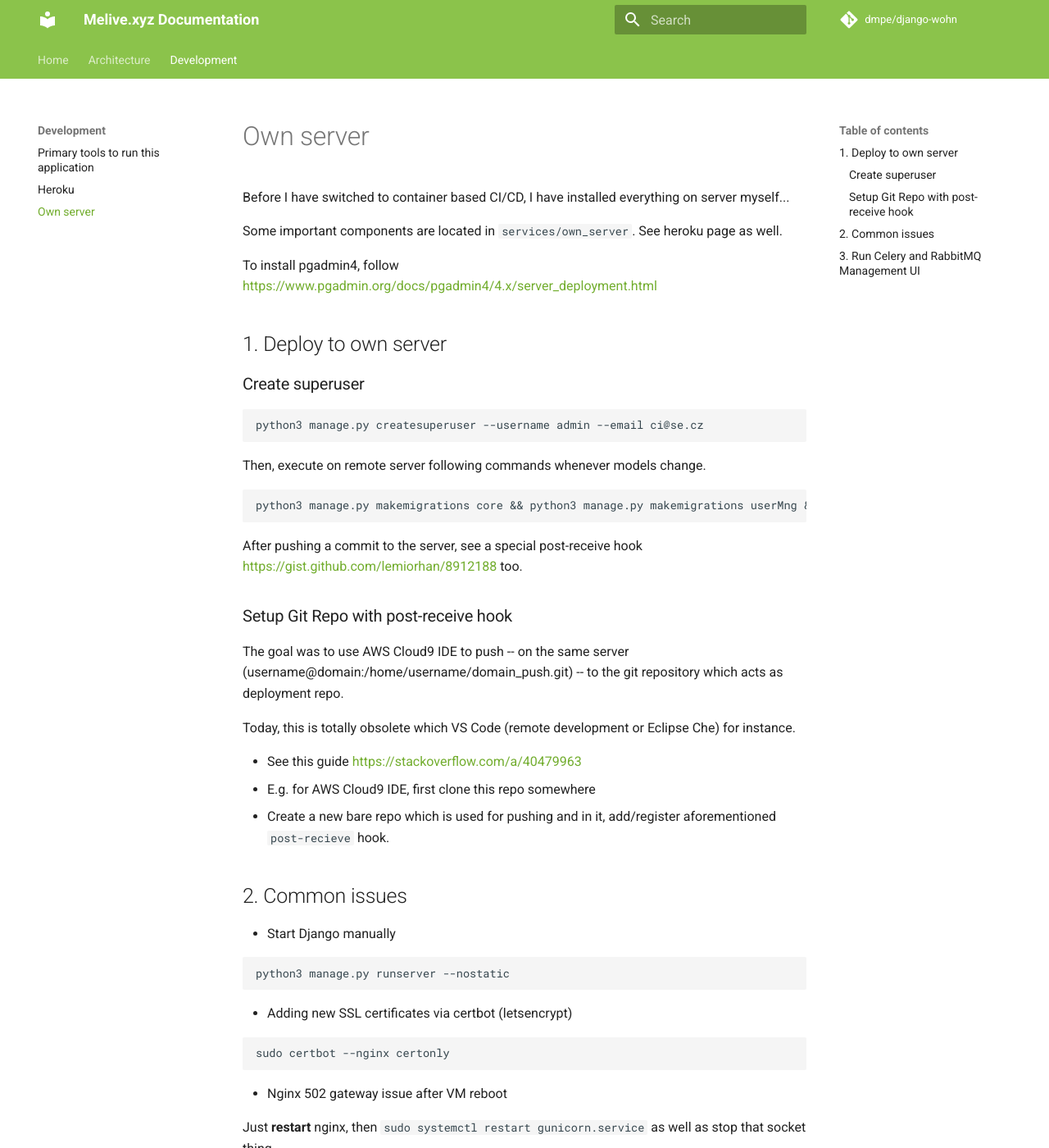
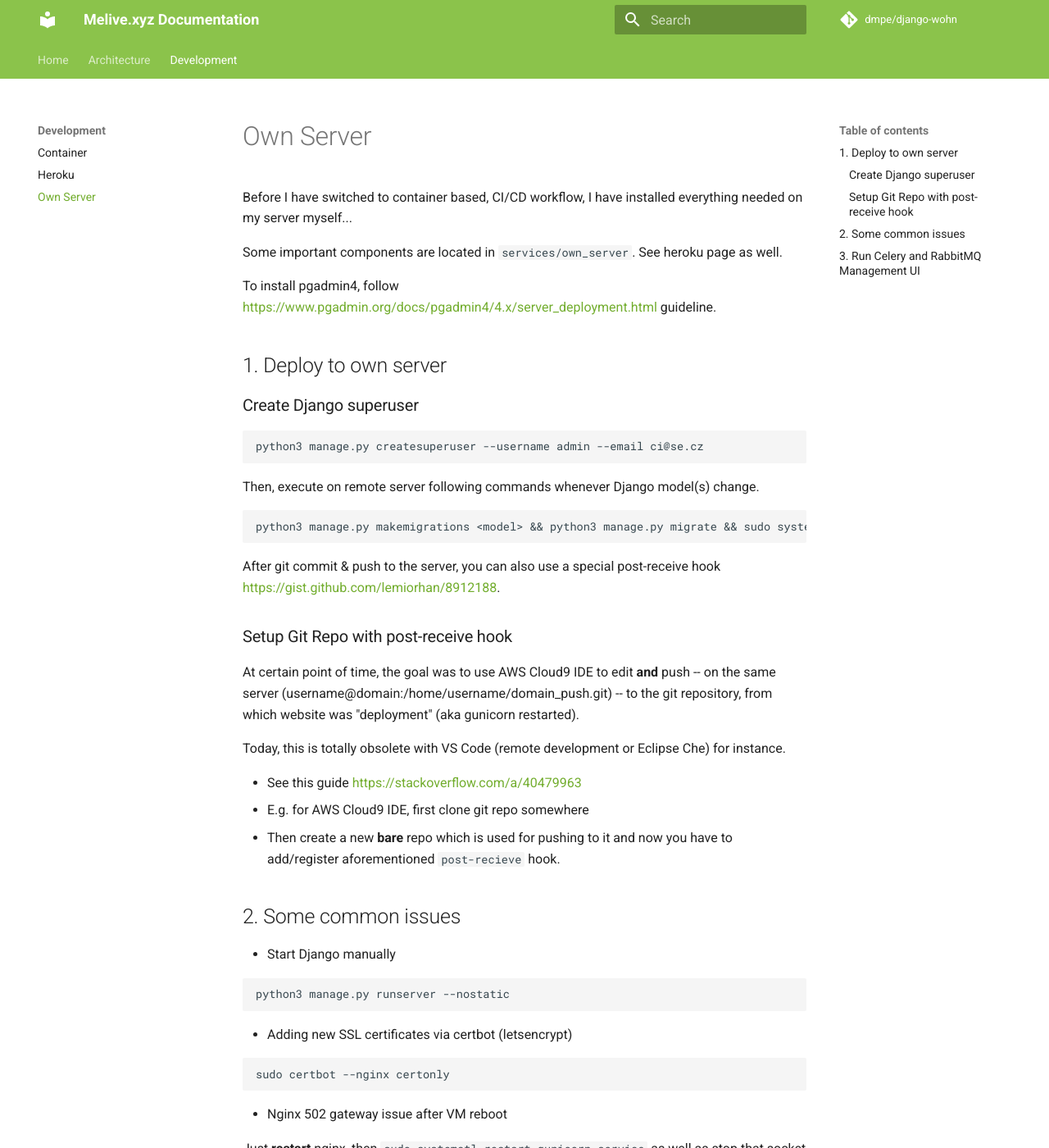
Before and after one commit to dmpe/django-wohn, an MkDocs documentation site: the page built from docs/development/own_server.md, in a window 1280 px wide and 1400 px high. Shown: the whole window at 82% size. Built offline with MkDocs 1.6.1 and Material for MkDocs 9.7.7, drawn with Linux system fonts in a browser that asks for light colours; comment, search, counter and statistics services are not loaded; some of the changed text lies outside the part shown.

Commit message:
major agian

````diff
--- a/docs/development/container.md
+++ b/docs/development/container.md
@@ -1,4 +1,4 @@
-# Primary tools to run this application
+# Container
 
 Docker containers are currently used for building images and starting them with docker-compose.
 
--- a/docs/development/own_server.md
+++ b/docs/development/own_server.md
@@ -1,37 +1,39 @@
-Before I have switched to container based CI/CD, I have installed everything on server myself...
+# Own Server
+
+Before I have switched to container based, CI/CD workflow, I have installed everything needed on my server myself...
 
 Some important components are located in `services/own_server`.
 See heroku page as well.
 
-To install pgadmin4, follow <https://www.pgadmin.org/docs/pgadmin4/4.x/server_deployment.html>
+To install pgadmin4, follow <https://www.pgadmin.org/docs/pgadmin4/4.x/server_deployment.html> guideline.
 
 ## 1. Deploy to own server
 
-### Create superuser
+### Create Django superuser
 
 ```
 python3 manage.py createsuperuser --username admin --email ci@se.cz
 ```
 
-Then, execute on remote server following commands whenever models change.
+Then, execute on remote server following commands whenever Django model(s) change.
 
 ```
-python3 manage.py makemigrations core && python3 manage.py makemigrations userMng && python3 manage.py migrate && sudo systemctl restart gunicorn.service
+python3 manage.py makemigrations <model> && python3 manage.py migrate && sudo systemctl restart gunicorn.service
 ```
 
-After pushing a commit to the server, see a special post-receive hook <https://gist.github.com/lemiorhan/8912188> too.
+After git commit & push to the server, you can also use a special post-receive hook <https://gist.github.com/lemiorhan/8912188>.
 
 ### Setup Git Repo with post-receive hook
 
-The goal was to use AWS Cloud9 IDE to push -- on the same server (username@domain:/home/username/domain_push.git) -- to the git repository which acts as deployment repo.
+At certain point of time, the goal was to use AWS Cloud9 IDE to edit **and** push -- on the same server (username@domain:/home/username/domain_push.git) -- to the git repository, from which website was "deployment" (aka gunicorn restarted).
 
-Today, this is totally obsolete which VS Code (remote development or Eclipse Che) for instance.
+Today, this is totally obsolete with VS Code (remote development or Eclipse Che) for instance.
 
 * See this guide <https://stackoverflow.com/a/40479963>
-* E.g. for AWS Cloud9 IDE, first clone this repo somewhere
-* Create a new bare repo which is used for pushing and in it, add/register aforementioned `post-recieve` hook.
+* E.g. for AWS Cloud9 IDE, first clone git repo somewhere
+* Then create a new **bare** repo which is used for pushing to it and now you have to add/register aforementioned `post-recieve` hook.
 
-## 2. Common issues
+## 2. Some common issues
 
 - Start Django manually
 
@@ -51,9 +53,13 @@
 
 ## 3. Run Celery and RabbitMQ Management UI
 
-// TODO: Could be moved to Azure Functions
+(This could have been moved to Azure Functions for example.)
 
-First install `RabbitMQ`, then `Celery`.
+Source:
+
+- <https://stackoverflow.com/a/12900126/2171456>
+
+First install `RabbitMQ` (message broker), then `Celery` ("worker").
 
 ```
 sudo rabbitmq-plugins enable rabbitmq_management
@@ -61,7 +67,7 @@
 sudo rabbitmqctl set_user_tags jm administrator
 ```
 
-Run `Celery` from b40re directory using
+Run `Celery` from `b40re` directory using:
 
 ```
 sudo systemctl restart rabbitmq<TAB>
@@ -76,5 +82,3 @@
 from userMng.third_party_services.celery_tasks import parse_forex_data
 rst = parse_forex_data.apply()
 ```
-
-Source: <https://stackoverflow.com/a/12900126/2171456>
--- a/mkdocs.yml
+++ b/mkdocs.yml
@@ -3,7 +3,7 @@
 site_description: 'Developer Documentation for Melive.xyz'
 site_author: 'John Malc (@dmpe)'
 site_url: 'https://dmpe.github.io/django-wohn/'
-edit_uri: 'edit/gh-pages/docs/'
+edit_uri: 'edit/docs/docs/'
 
 # Repository
 repo_name: 'dmpe/django-wohn'
@@ -29,7 +29,7 @@
   - codehilite:
       guess_lang: false
   - toc:
-      permalink: false
+      permalink: true
   - pymdownx.arithmatex
   - pymdownx.betterem:
       smart_enable: all
````
Also changed, not shown: docs/architecture/components/functions.md (+5 -2 lines), docs/development/heroku.md (+15 -14 lines).
